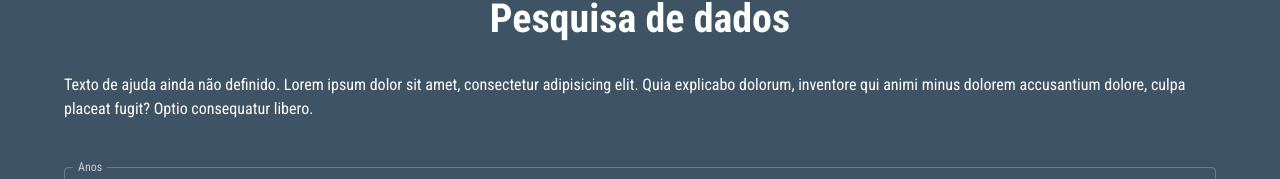
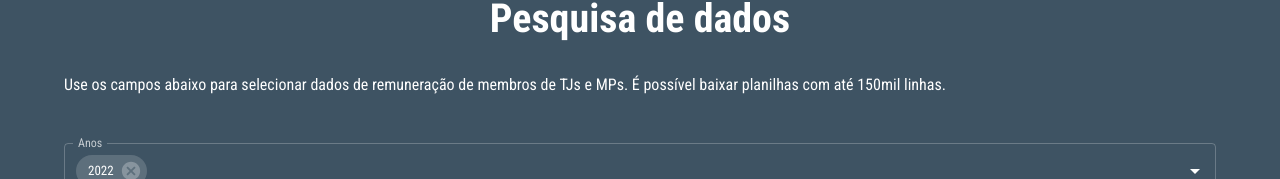
Before and after one commit to dadosjusbr/site, a Next.js app: page /pesquisa-beta in a window 1280 px wide. Shown: the part 204-383 px from the top of the page. Built offline with nearby package versions, Linux system fonts and the light colour scheme; no server answers.

Commit message:
Revisa textos

```diff
--- a/src/components/AgencyWithNavigation.tsx
+++ b/src/components/AgencyWithNavigation.tsx
@@ -19,6 +19,7 @@ import ShareModal from './ShareModal';
 import RemunerationBarGraph from './RemunerationBarGraph';
 import * as url from '../url';
 import light from '../styles/theme-light';
+import { formatAgency } from '../functions/format';
 
 export interface AgencyPageWithNavigationProps {
   id: string;
@@ -57,7 +58,7 @@ const AgencyPageWithNavigation: React.FC<AgencyPageWithNavigationProps> = ({
     <Container fixed>
       <Box pb={4}>
         <Typography variant="h2" textAlign="center">
-          {title} ({id.toLocaleUpperCase('pt')})
+          {title} ({formatAgency(id.toLocaleUpperCase('pt'))})
         </Typography>
         {agency && agency.collecting ? (
           <></>
--- /dev/null
+++ b/src/functions/format.ts
@@ -0,0 +1,4 @@
+const formatAgency = (aid: string): string =>
+  `${aid.substring(0, 2)}-${aid.substring(2, 4)}`;
+
+export { formatAgency };
--- a/src/pages/index.tsx
+++ b/src/pages/index.tsx
@@ -129,7 +129,8 @@ export default function Index({
           Públicos estaduais desde 2018. A atualização é realizada mensalmente.
           <Box py={4}>
             <Typography component="p">
-              Os dados vão de {formatedStartDate} a {formatedEndDate}. São{' '}
+              Os dados vão de <Lowercase>{formatedStartDate}</Lowercase> a{' '}
+              <Lowercase>{formatedEndDate}</Lowercase>. São{' '}
               <Typography
                 variant="inherit"
                 component="span"
@@ -322,3 +323,6 @@ const Headline = styled.div`
     font-size: 2rem;
   }
 `;
+const Lowercase = styled.span`
+  text-transform: lowercase;
+`;
--- a/src/pages/pesquisa-beta.tsx
+++ b/src/pages/pesquisa-beta.tsx
@@ -91,7 +91,7 @@ export default function Index({ ais }) {
   const [showResults, setShowResults] = React.useState(false);
   const [result, setResult] = React.useState([]);
   const [downloadAvailable, setDownloadAvailable] = React.useState(false);
-  const [downloadLimit, setDownloadLimit] = React.useState(0);
+  const [downloadLimit, setDownloadLimit] = React.useState(150000);
   const [numRowsIfAvailable, setNumRowsIfAvailable] = React.useState(0);
   const [query, setQuery] = React.useState('');
 
@@ -230,10 +230,9 @@ export default function Index({ ais }) {
               Pesquisa de dados
             </Typography>
             <Typography variant="body1" gutterBottom>
-              Texto de ajuda ainda não definido. Lorem ipsum dolor sit amet,
-              consectetur adipisicing elit. Quia explicabo dolorum, inventore
-              qui animi minus dolorem accusantium dolore, culpa placeat fugit?
-              Optio consequatur libero.
+              Use os campos abaixo para selecionar dados de remuneração de
+              membros de TJs e MPs. É possível baixar planilhas com até{' '}
+              {`${downloadLimit / 1000}`}mil linhas.
             </Typography>
           </Box>
           <Grid container spacing={3}>
@@ -423,8 +422,9 @@ export default function Index({ ais }) {
                     {!downloadAvailable && (
                       <Typography variant="body1" gutterBottom>
                         A pesquisa retorna mais linhas que o número máximo
-                        permitido para download ({`${downloadLimit / 1000}mil`}
-                        ). Abaixo, uma amostra dos dados:
+                        permitido para download ({`${downloadLimit / 1000}`}
+                        mil). Refaça a sua busca com menos órgãos ou com um
+                        período mais curto. Abaixo, uma amostra dos dados:
                       </Typography>
                     )}
                     {downloadAvailable && (
```
Also changed, not shown: src/pages/status-coletas.tsx (+6 -3 lines).
